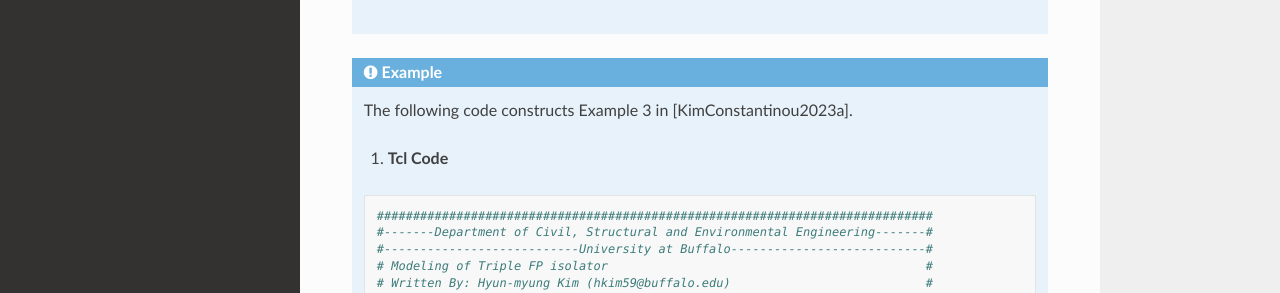
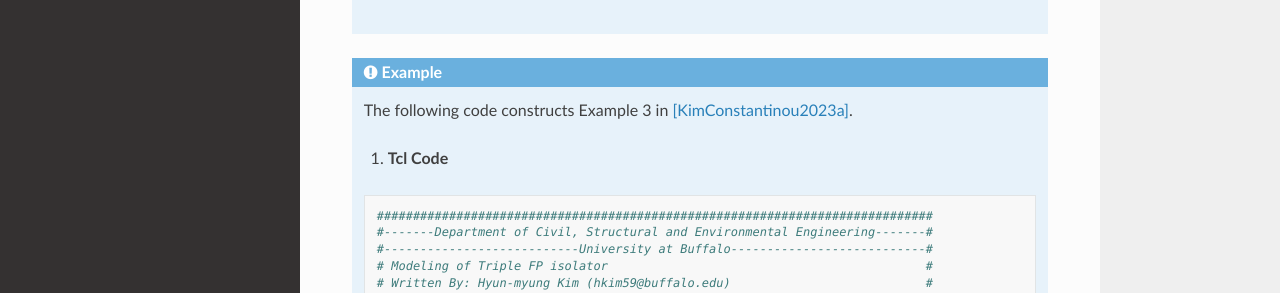
Before and after one commit to shocky0424/rtd-tutorial, a Sphinx documentation site: the page built from docs/source/index.rst, in a window 1280 px wide and 900 px high, scrolled down 3760 px. Shown: the part 157-450 px from the top of the window. Built offline with Sphinx 7.4.7 and the Read the Docs theme 2.0.0, drawn with Linux system fonts in a browser that asks for light colours.

```diff
--- a/docs/source/index.rst
+++ b/docs/source/index.rst
@@ -131,7 +131,7 @@ For more information about the element formulation, please refer to the referenc
 
 .. admonition:: Example
 
-   The following code constructs Example 3 in [KimConstantinou2023a].
+   The following code constructs Example 3 in [KimConstantinou2023a]_.
 
    1. **Tcl Code**
 
```
